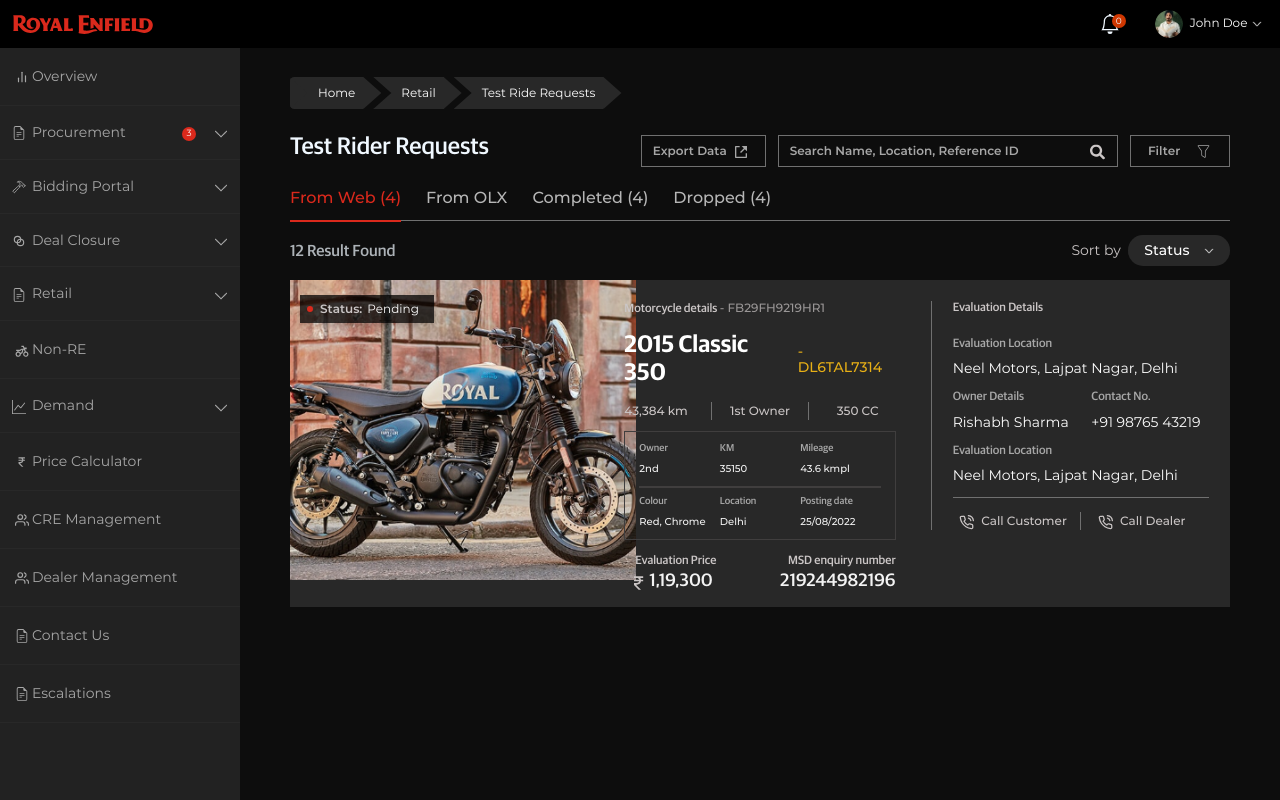
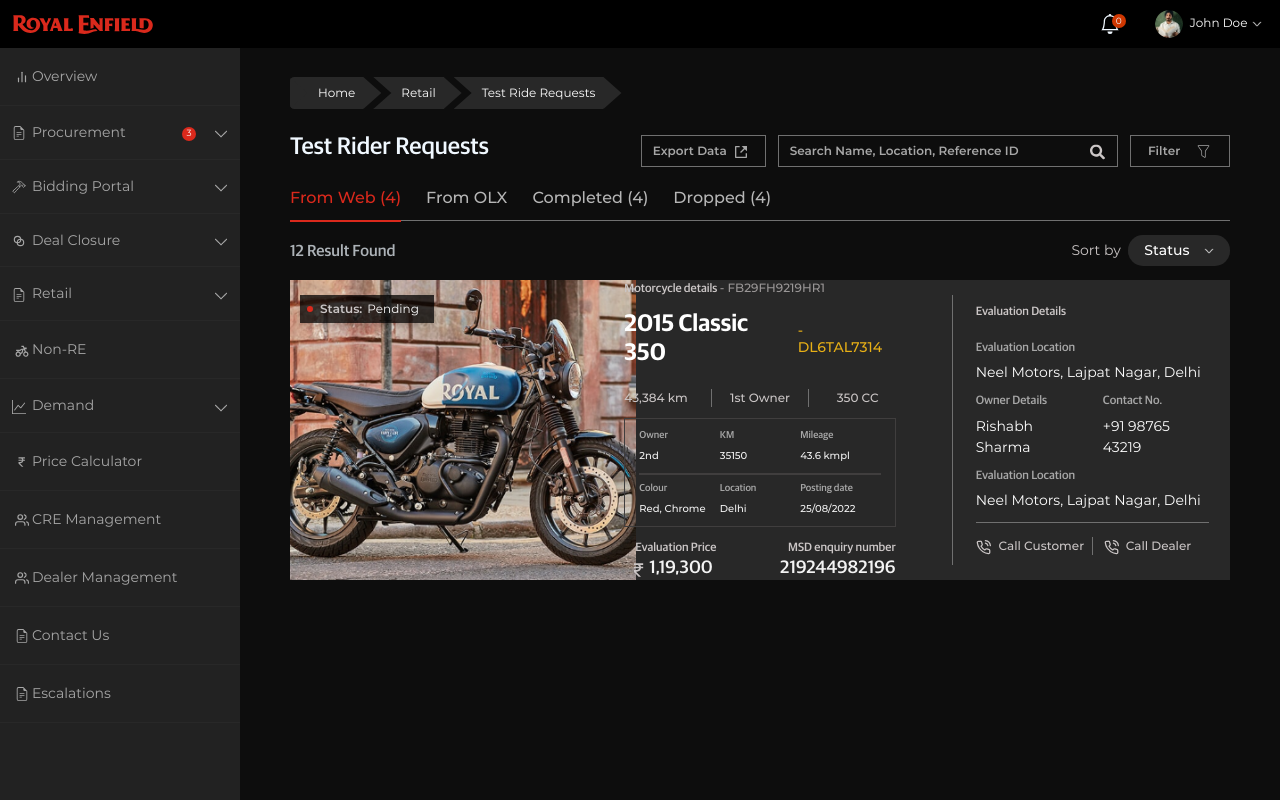
Before and after one commit to nakulsharma95/re-vintage-dashboard-dummy, a Next.js app: page /retail/test-rider-requests in a window 1280 px wide. Built offline with nearby package versions, Linux system fonts and the light colour scheme.

Commit message:
FIX: some components

```diff
--- a/components/procurements/completeEvalutationCard/index.jsx
+++ b/components/procurements/completeEvalutationCard/index.jsx
@@ -58,8 +58,9 @@ function CompleteBikeDetail({
               />
             </Col>
           ))}
-          <Col className="mb-4" xl={4} lg={6}>
+          <Col xl={4} lg={6}>
             <EvaluationDetail
+              className="h-100 m-0"
               isEvalBtnVisible={isEvalBtnVisible}
               isCallerBtnVisible={isCallerBtnVisible}
             />
--- a/components/procurements/completeEvalutationCard/style.module.scss
+++ b/components/procurements/completeEvalutationCard/style.module.scss
@@ -55,8 +55,8 @@
   }
 }
 .motorcycleDetail {
-  padding-top: 1.5rem;
-  padding-bottom: 1.5rem;
+  padding: 1.5rem 0;
+
   .motorcycleTitle {
     color: $gray-cb;
     font-size: 12px;
--- a/components/procurements/evaluationRequest/style.module.scss
+++ b/components/procurements/evaluationRequest/style.module.scss
@@ -79,8 +79,7 @@
     }
   }
   .bikeCardBody {
-    padding-top: 1.5rem;
-    padding-bottom: 1.5rem;
+    padding: 1.5rem 0;
     @include mobile {
       padding-top: 1rem;
       padding-bottom: 1rem;
--- a/components/procurements/evalutationDetail/index.jsx
+++ b/components/procurements/evalutationDetail/index.jsx
@@ -5,9 +5,10 @@ import OutlineButton from '../../common/buttons/OutlineButton';
 import ArrowButton from '../../common/buttons/ArrowButton';
 import styles from './style.module.scss';
 
-function EvaluationDetail({ isEvalBtnVisible, isCallerBtnVisible }) {
+function EvaluationDetail({ isEvalBtnVisible, isCallerBtnVisible, className }) {
   return (
-    <div className={styles.evaluationDetail}>
+    <div className={`${styles.evaluationDetail} ${className}`}>
+      <div className={`${styles.contentWrapper}`}>
         <h4 className={styles.evalTitle}>Evaluation Details</h4>
         <h5 className={styles.evalSubTitle}>Evaluation Location</h5>
         <p className={styles.evalText}>Neel Motors, Lajpat Nagar, Delhi</p>
@@ -48,6 +49,7 @@ function EvaluationDetail({ isEvalBtnVisible, isCallerBtnVisible }) {
           </div>
         )}
       </div>
+    </div>
   );
 }
 
--- a/components/procurements/evalutationDetail/style.module.scss
+++ b/components/procurements/evalutationDetail/style.module.scss
@@ -3,8 +3,24 @@
 
 .evaluationDetail {
   margin: 1.5rem 0 0;
-  border-left: 1px solid #707070;
   padding: 0 1.5rem;
+  display: flex;
+  flex-direction: column;
+  justify-content: center;
+  position: relative;
+
+  &::before {
+    position: absolute;
+    height: 90%;
+    width: 100%;
+    content: '';
+    border-left: 1px solid $gray-70;
+  }
+
+  .contentWrapper {
+    padding-left: 24px;
+  }
+
   @include mobile-tablet-p{
     border-left: none;
     padding: 0 15px;
--- a/components/procurements/motorcycleDetail/index.jsx
+++ b/components/procurements/motorcycleDetail/index.jsx
@@ -119,8 +119,8 @@ function MotorcycleDetail(props) {
           </div>
         )}
       </div>
-      <div className="mt-3">
-        {props.dealerDetails && (
+      {props.dealerDetails && (
+        <div className="mt-3">
           <div className={styles.dealerDetails}>
             <p>
               Dealer:<span>{props.dealerName}</span>
@@ -145,8 +145,8 @@ function MotorcycleDetail(props) {
               </Col>
             </Row>
           </div>
-        )}
-      </div>
+        </div>
+      )}
 
       {props.footerPrice && (
         <div className={styles.hgBidCols}>
--- a/components/procurements/motorcycleDetail/style.module.scss
+++ b/components/procurements/motorcycleDetail/style.module.scss
@@ -2,8 +2,11 @@
 @import '../../../styles/variables//mixins';
 
 .motorcycleDetail {
-  padding-top: 1.5rem;
   position: relative;
+  display: flex;
+  flex-direction: column;
+  justify-content: center;
+  height: 100%;
 
   .motorcycleTitle {
     color: $gray-cb;
```
Lines whose indentation alone changed are shown as unchanged.
